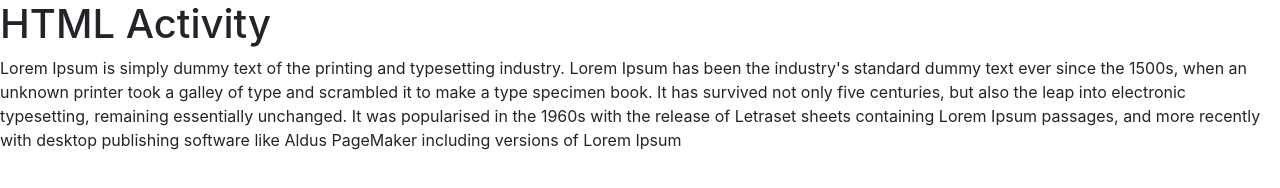
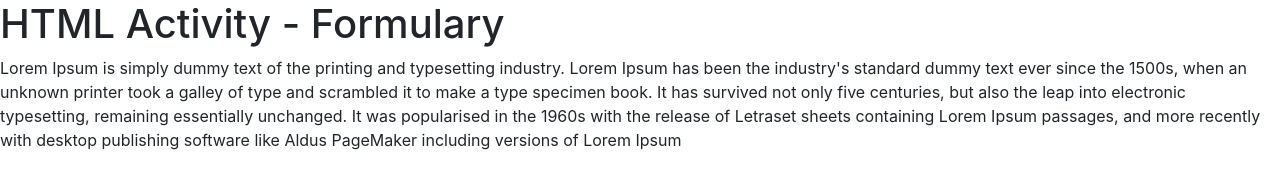
Before and after one commit to ed1998/project-git-parquesoft, a plain HTML site: page index.html in a window 1280 px wide. Drawn offline with nearby package versions, Linux system fonts and the light colour scheme.

Commit message:
Ejecución formulario

```diff
--- a/index.html
+++ b/index.html
@@ -11,7 +11,7 @@
     <link rel="icon" href="image/git.ico">
 </head>
   <body>
-    <h1>HTML Activity</h1>
+    <h1>HTML Activity - Formulary</h1>
     <p>
       Lorem Ipsum is simply dummy text of the printing and typesetting industry. Lorem Ipsum
       has been the industry's standard dummy text ever since the 1500s, when an unknown printer
```
